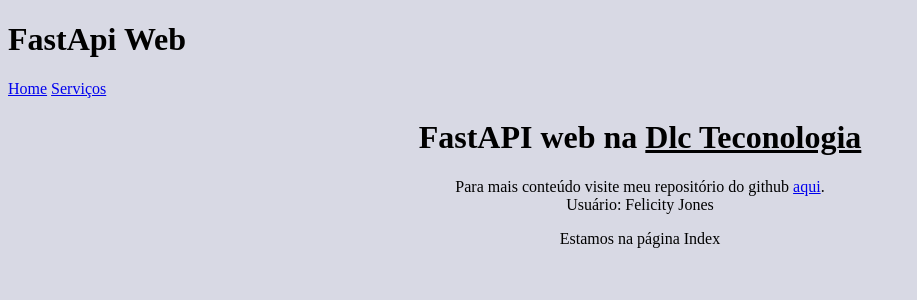
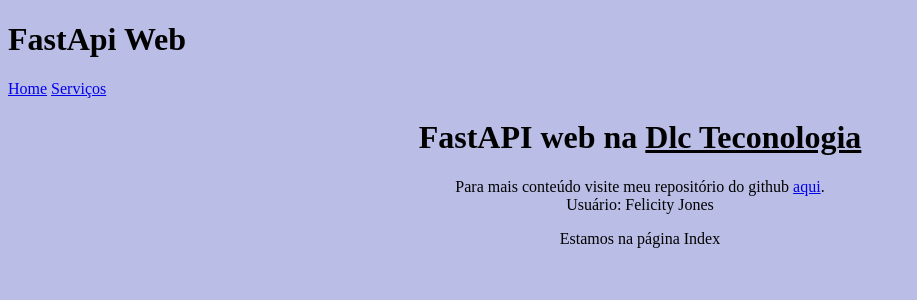
Before and after one commit to DanielDlc/FastApi, a FastAPI app: page / in a window 1280 px wide. Shown: the top 300 px of the page, without its empty margins (0-917 px from the left). Run offline with FastAPI, Linux system fonts and the light colour scheme.

Commit message:
base html com arquivos estáticos

```diff
--- a/FAPIW/section_03_Conceitos_Web/templates/_base.html
+++ b/FAPIW/section_03_Conceitos_Web/templates/_base.html
@@ -6,11 +6,12 @@
     <title>FastAPI Web na Dlc Tecnologia</title>
     <meta name="description" content="" />
     <meta name="viewport" content="width=device-width, initial-scale=1" />
-    <style>
-      body {
-        background: #d8d9e4;
-      }
-    </style>
+    {% block style %}
+    <link
+      rel="stylesheet"
+      href="{{ url_for('static', path='css/styles.css') }}"
+    />
+    {% endblock %}
   </head>
   <body>
     <h1>FastApi Web</h1>
```
